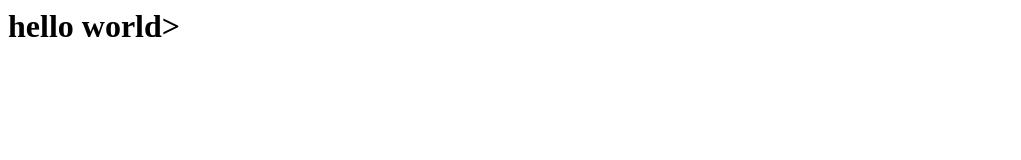
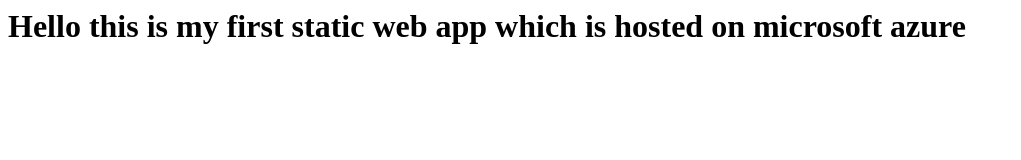
Before and after one commit to shahid1212/eventday, a plain HTML site: page index.html in a window 1280 px wide. Shown: the whole page, without its empty margins (0-1021 px from the left). Drawn offline with Linux system fonts and the light colour scheme.

Commit message:
Update index.html
H1 changed

```diff
--- a/index.html
+++ b/index.html
@@ -5,7 +5,5 @@
 </title>
 </head>
 <body>
-<h1>
-hello world>
-</h1>
+<h1>Hello this is my first static web app which is hosted on microsoft azure</h1>
 </body>
```
